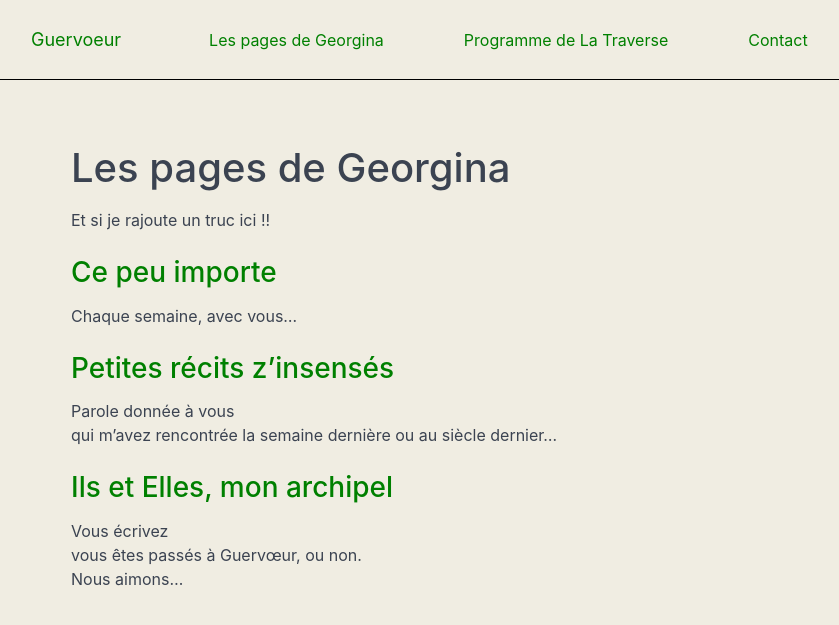
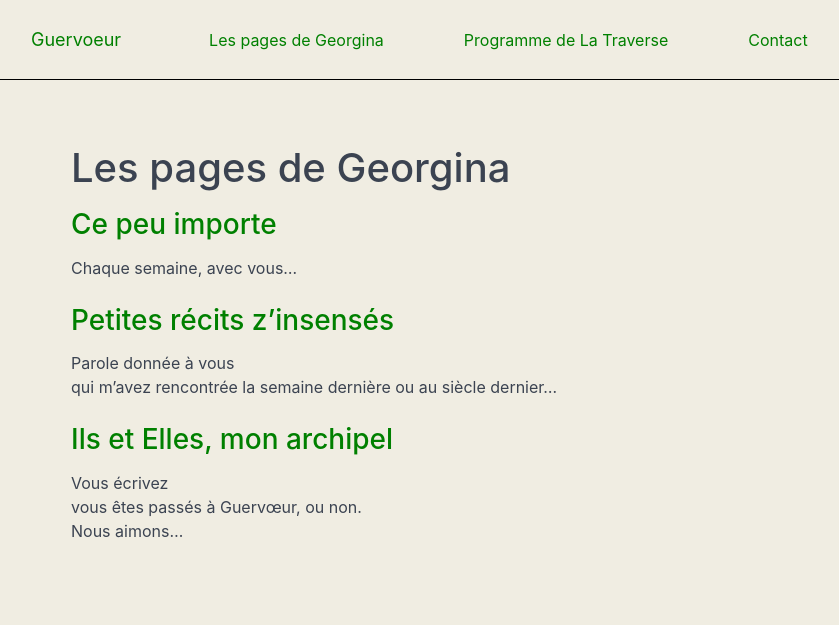
Before and after one commit to violaine-web/guervoeur, a Jekyll site: the page built from les-pages-de-georgina.markdown, in a window 1280 px wide. Shown: the top 625 px of the page, without its empty margins (141-980 px from the left). Built offline with Jekyll 4.4.1, drawn with Linux system fonts in a browser that asks for light colours.

Commit message:
fait un essai pour essayer de comprendre (en vain) pourquoi la page d'accueil ne s'affiche pas correctement

```diff
--- a/les-pages-de-georgina.markdown
+++ b/les-pages-de-georgina.markdown
@@ -3,7 +3,6 @@ layout: page
 title: Les pages de Georgina
 permalink: /pages-georgina/
 ---
-Et si je rajoute un truc ici !!
 ### [Ce peu importe](2021-02-02-essai-2)
 Chaque semaine, avec vous...
 
```
